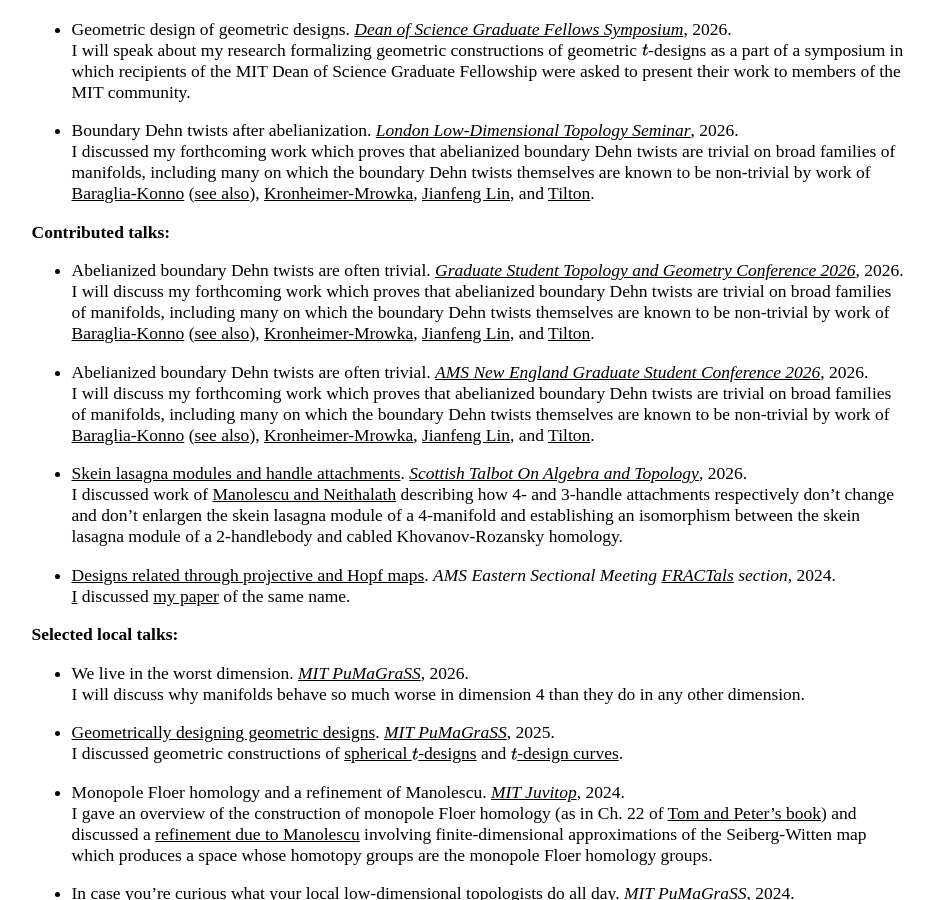
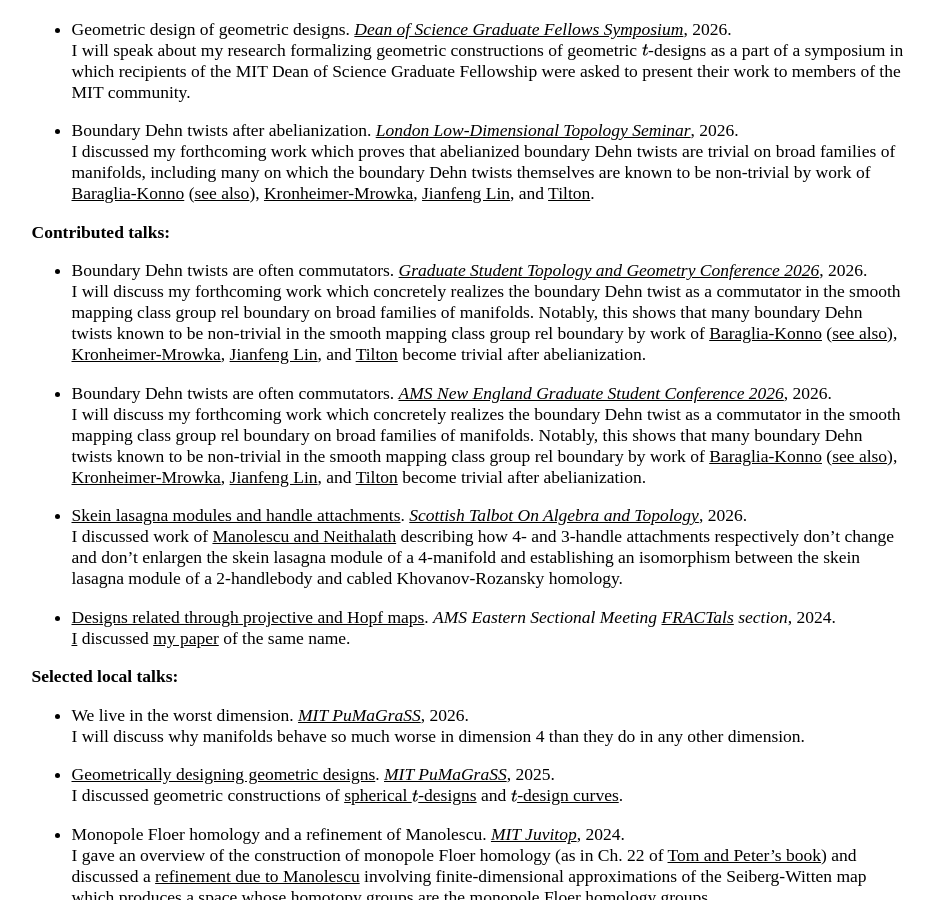
Before and after one commit to AyodejiLindblad/AyodejiLindblad.github.io, a Jekyll site: the page built from index.md, in a window 1280 px wide and 900 px high, scrolled down 1552 px. Shown: the whole window, without its empty margins (171-1104 px from the left). Built offline with Jekyll 4.4.1, drawn with Linux system fonts in a browser that asks for light colours; some web fonts are replaced.

Commit message:
Dehn twist

```diff
--- a/index.md
+++ b/index.md
@@ -82,11 +82,11 @@ Joint with [Enrico Colón](https://www.math.harvard.edu/people/colon-enrico/), [
 
 **Contributed talks:**
 
-* Abelianized boundary Dehn twists are often trivial. *[Graduate Student Topology and Geometry Conference 2026](https://www.gstgc2026.com/)*, 2026.
-    I will discuss my forthcoming work which proves that abelianized boundary Dehn twists are trivial on broad families of manifolds, including many on which the boundary Dehn twists themselves are known to be non-trivial by work of [Baraglia-Konno](https://londmathsoc.onlinelibrary.wiley.com/doi/full/10.1112/topo.12229) ([see also](https://arxiv.org/abs/2412.14398)), [Kronheimer-Mrowka](https://archive.intlpress.com/site/pub/files/_fulltext/journals/mrl/2020/0027/0006/MRL-2020-0027-0006-a008.pdf), [Jianfeng Lin](https://msp.org/gt/2023/27-5/gt-v27-n5-p07-s.pdf), and [Tilton](https://arxiv.org/abs/2511.16804).
+* Boundary Dehn twists are often commutators. *[Graduate Student Topology and Geometry Conference 2026](https://www.gstgc2026.com/)*, 2026.
+    I will discuss my forthcoming work which concretely realizes the boundary Dehn twist as a commutator in the smooth mapping class group rel boundary on broad families of manifolds. Notably, this shows that many boundary Dehn twists known to be non-trivial in the smooth mapping class group rel boundary by work of [Baraglia-Konno](https://londmathsoc.onlinelibrary.wiley.com/doi/full/10.1112/topo.12229) ([see also](https://arxiv.org/abs/2412.14398)), [Kronheimer-Mrowka](https://archive.intlpress.com/site/pub/files/_fulltext/journals/mrl/2020/0027/0006/MRL-2020-0027-0006-a008.pdf), [Jianfeng Lin](https://msp.org/gt/2023/27-5/gt-v27-n5-p07-s.pdf), and [Tilton](https://arxiv.org/abs/2511.16804) become trivial after abelianization.
 
-* Abelianized boundary Dehn twists are often trivial. *[AMS New England Graduate Student Conference 2026](https://sites.google.com/brown.edu/amsgradconference/home)*, 2026.
-    I will discuss my forthcoming work which proves that abelianized boundary Dehn twists are trivial on broad families of manifolds, including many on which the boundary Dehn twists themselves are known to be non-trivial by work of [Baraglia-Konno](https://londmathsoc.onlinelibrary.wiley.com/doi/full/10.1112/topo.12229) ([see also](https://arxiv.org/abs/2412.14398)), [Kronheimer-Mrowka](https://archive.intlpress.com/site/pub/files/_fulltext/journals/mrl/2020/0027/0006/MRL-2020-0027-0006-a008.pdf), [Jianfeng Lin](https://msp.org/gt/2023/27-5/gt-v27-n5-p07-s.pdf), and [Tilton](https://arxiv.org/abs/2511.16804).
+* Boundary Dehn twists are often commutators. *[AMS New England Graduate Student Conference 2026](https://sites.google.com/brown.edu/amsgradconference/home)*, 2026.
+    I will discuss my forthcoming work which concretely realizes the boundary Dehn twist as a commutator in the smooth mapping class group rel boundary on broad families of manifolds. Notably, this shows that many boundary Dehn twists known to be non-trivial in the smooth mapping class group rel boundary by work of [Baraglia-Konno](https://londmathsoc.onlinelibrary.wiley.com/doi/full/10.1112/topo.12229) ([see also](https://arxiv.org/abs/2412.14398)), [Kronheimer-Mrowka](https://archive.intlpress.com/site/pub/files/_fulltext/journals/mrl/2020/0027/0006/MRL-2020-0027-0006-a008.pdf), [Jianfeng Lin](https://msp.org/gt/2023/27-5/gt-v27-n5-p07-s.pdf), and [Tilton](https://arxiv.org/abs/2511.16804) become trivial after abelianization.
 
 * [Skein lasagna modules and handle attachments](talks/Skein-lasagna-modules-and-handle-attachments.pdf). *[Scottish Talbot On Algebra and Topology](https://sites.google.com/view/stoat-workshop/home)*, 2026.
     I discussed work of [Manolescu and Neithalath](https://www.degruyterbrill.com/document/doi/10.1515/crelle-2022-0021/html?lang=en&srsltid=AfmBOoqxU5Qjqk2STSb85QQrpKWQh0vum4-dj8cIoxs9kUAX-qHu2Zjn) describing how 4- and 3-handle attachments respectively don't change and don't enlargen the skein lasagna module of a 4-manifold and establishing an isomorphism between the skein lasagna module of a 2-handlebody and cabled Khovanov-Rozansky homology.
```
